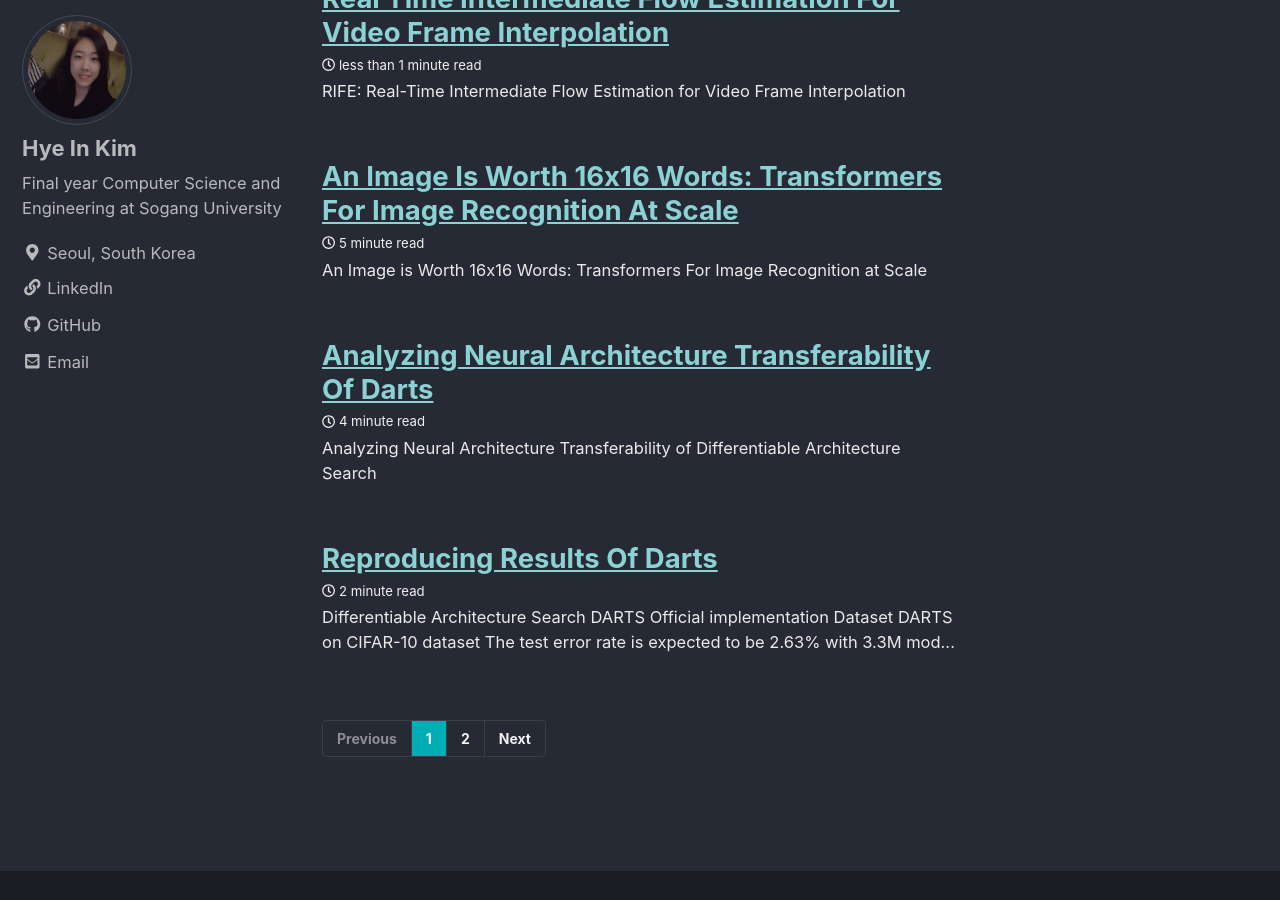
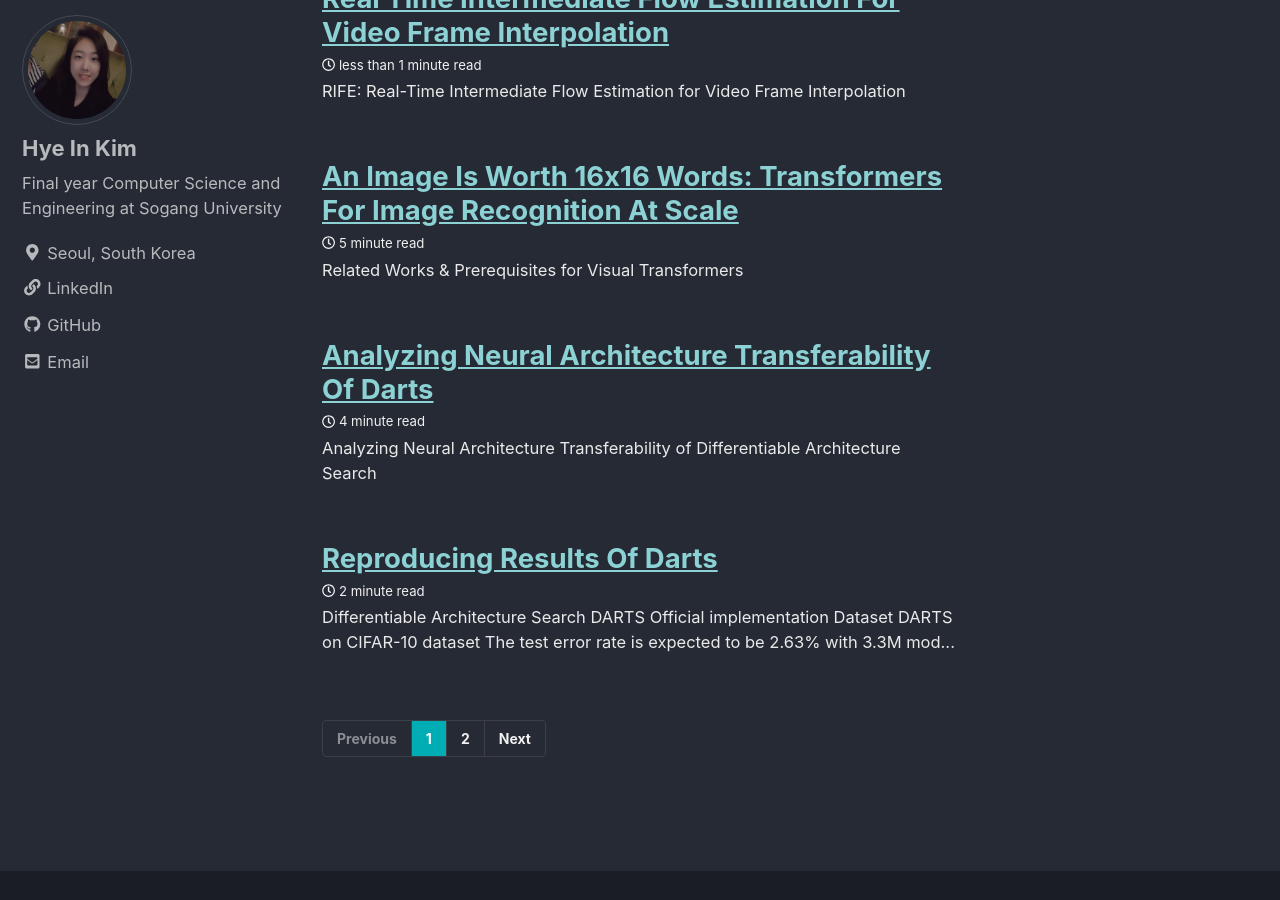
Before and after one commit to hxcyon/hxcyon.github.io, a Jekyll site: the page built from index.html, in a window 1280 px wide and 900 px high, scrolled down 358 px. Built offline with Jekyll 4.4.1, drawn with Linux system fonts in a browser that asks for light colours; cached includes are drawn as plain includes; nearby versions of some CDN libraries; the list of posts is cut into pages by our own code.

Commit message:
Update 2021-03-28-An-Image-is-Worth-16x16-Words:-Transformers-For-Image-Recognition-at-Scale.md

```diff
--- a/_posts/2021-03-28-An-Image-is-Worth-16x16-Words:-Transformers-For-Image-Recognition-at-Scale.md
+++ b/_posts/2021-03-28-An-Image-is-Worth-16x16-Words:-Transformers-For-Image-Recognition-at-Scale.md
@@ -1,12 +1,10 @@
-# An Image is Worth 16x16 Words: Transformers For Image Recognition at Scale
+# Related Works & Prerequisites for Visual Transformers
 
-## Related Works & Prerequisites for Visual Transformers
-
-### BERT (Bidirectional Encoder Representations from Transformers)
+## BERT (Bidirectional Encoder Representations from Transformers)
 [Bidirectional Encoder Representations from Transformers](https://arxiv.org/abs/1810.04805)
 Before we take a look at ViT let’s look at the classic NLP state-of-the-art: BERT, published by researchers at Google AI Language in 2018.
 
-#### There are three main ideas from BERT:
+### There are three main ideas from BERT:
 * bidirectional
 The order of inputs for a transformer is bidirectional which means that the sequence of inputs no not need to be processed in order unlike RNNs.
 Which means that the Transformer can process the middle or the end of the sentence first before it processes the beginning of a sentence.
@@ -24,7 +22,7 @@ Results show that a bidirectionally trained language model can have a deeper sen
 
 ----
 
-### Convolutional Neural Networks (CNN)
+## Convolutional Neural Networks (CNN)
 To understand how Visual Transformers resolve the weakness in Convolutional Neural Networks we need to first know about the strength and weaknesses of CNNs.
 
 **Strengths of CNNs**
@@ -40,8 +38,8 @@ To understand how Visual Transformers resolve the weakness in Convolutional Neur
 
 ----
 
-## Visual Transformers
-### An Image is Worth 16x16 Words: Transformers for Image Recognition at Scale
+# Visual Transformers
+## An Image is Worth 16x16 Words: Transformers for Image Recognition at Scale
 [An Image is Worth 16x16 Words: Transformers for Image Recognition at Scale](https://arxiv.org/abs/2010.11929)
 
 Transformer models can handle variable sized input using stacks of Self-Attention instead of CNNs & RNNs, and they have worked excellently with NLP and are now applied to images. Visual Transformers (ViT) is a modification to the Transformer design to make it operate directly on images instead of words.
@@ -51,14 +49,14 @@ The input image is represented as a sequence of images patches in ViT is similar
 Visual Transformer(ViT) uses visual tokens of divided input image and CNN uses pixel arrays.
 
 
-#### Solutions to the Major Challenge of Transformers
+### Solutions to the Major Challenge of Transformers
 **A major challenge** of Transformer without CNN to images is applying Self-Attention to each pixels making the cost of self attention to be quadratic.
 If we have a 32 x 32 input image, each pixel of the image will be passed as an input, the model will need to calculate self attention for 1024 combinations.
 This operation very expensive and will not scale to realistic input size. To overcome this problem, ViT divides the images into small 16 x 16 patches. Also, a pixel at a corner of an image will probably not have a meaningful relationship with another pixel at the other corner of the image so images are segmented into patches.
 
 <img src="../assets/ViT/Stage1/ViT.png" width="700">
 
-#### Workings of Visual Transformer
+### Workings of Visual Transformer
 
 Input image is split into fixed-size 16 x 16 patches.
 An input Image of size H x W is split into N patches where N = H * W / P².
@@ -66,13 +64,13 @@ Each patch is flattened into a vector embedding by concatenating all pixel chann
 
 Note: ViT-Large has 24 layers with the hidden size of 1024 and 16 attention heads.
 
-#### Transformer Encoder
+### Transformer Encoder
 Multi-Head Self Attention Layer (MSP) concatenates the multiple attention outputs linearly to the expected dimensions. The multiple attention heads help learn local and global dependencies of the image.
 ViT uses multi-head self-attention which helps remove image-specific inductive biases.
 
 I believe Multi-Head Attentions need a separate explanation of its own as thats the part where the magic happens: [link to where the magic happens](https://hxcyon.github.io/Multi-Head-Self-Attention-explanation/)
 
-#### Visualization
+### Visualization
 **Let’s visualize some of its internal workings of ViT.**
 
 <img src="../assets/ViT/Stage1/Vit_vis.jpeg" width="800">
@@ -84,7 +82,7 @@ Lower layers of ViT is shown to capture both global and local features. By contr
 
 The visualization shows that ViT can learn features hard-coded into CNNs such as awareness of grid structure, but is also are free to learn more generic patterns, such as a mix of local and global features at lower layers, that can help generalization.
 
-#### Major Contributions made by ViT:
+### Major Contributions made by ViT:
 * Higher accuracy and less computation time. Outperforms state of the art CNNs.
 * Model architecture does not use CNNs.
 * Efficacy of Transformer with small patches
@@ -97,7 +95,7 @@ When ViT is trained on sufficient data it outperforms the state-of-the-art CNN w
 
 ----
 References to papers are written under each heading!
-### References
+## References
 ViT:
 [Visual Transformers: A New Computer Vision Paradigm](https://medium.com/swlh/visual-transformers-a-new-computer-vision-paradigm-aa78c2a2ccf2)
 [Transformers for Image Recognition at Scale](https://ai.googleblog.com/2020/12/transformers-for-image-recognition-at.html)
```
